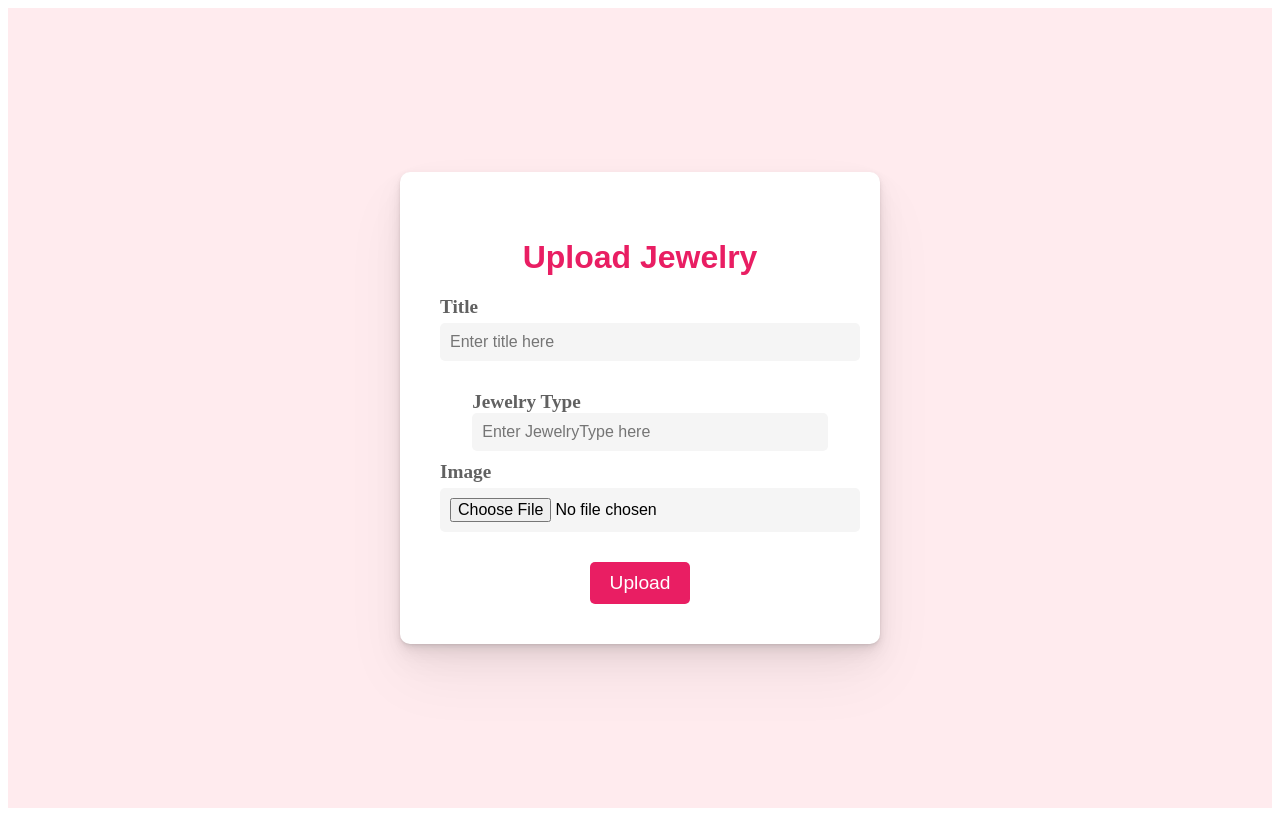
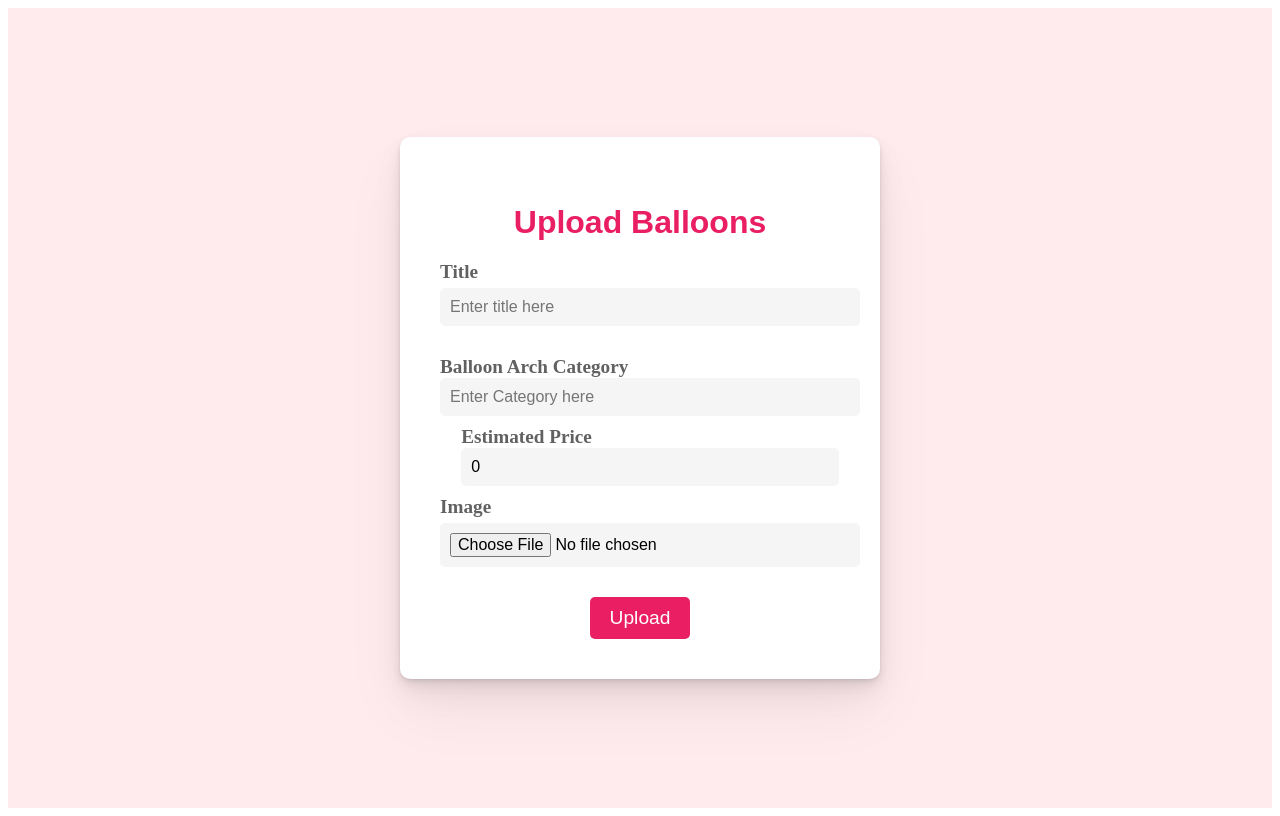
Before and after one commit to TeoOrt/AQOStore, a React (Create React App) app: page /AdminAdd in a window 1280 px wide. Built offline with nearby package versions, Linux system fonts and the light colour scheme; a web font is replaced by a local one.

Commit message:
Succesfully added pictures to s3 and db

```diff
--- a/package.json
+++ b/package.json
@@ -1,7 +1,7 @@
 {
   "name": "aqo",
   "version": "0.1.0",
-  "proxy": "http://127.0.0.1:3030",
+  "proxy": "http://localhost:5000",
   "private": true,
   "dependencies": {
     "@fontsource/corben": "^4.5.10",
@@ -14,6 +14,7 @@
     "package.json": "^2.0.1",
     "react": "^18.2.0",
     "react-calendar": "^4.2.1",
+    "react-confetti": "^6.1.0",
     "react-dom": "^18.2.0",
     "react-router-dom": "^6.11.1",
     "react-scripts": "^5.0.1",
--- a/public/index.html
+++ b/public/index.html
@@ -2,7 +2,7 @@
 <html lang="en">
   <head>
     <meta charset="utf-8" />
-    <link rel="icon" href="%PUBLIC_URL%/favicon.ico" />
+    <link rel="icon" href="%PUBLIC_URL%/favicon.svg" />
     <meta name="viewport" content="width=device-width, initial-scale=1" />
     <meta name="theme-color" content="#000000" />
     <meta />
@@ -15,7 +15,7 @@
       as="document"
     />
 
-    <title>React App</title>
+    <title>AQO Gallery</title>
   </head>
   <body>
     <noscript>You need to enable JavaScript to run this app.</noscript>
--- a/src/App.js
+++ b/src/App.js
@@ -1,6 +1,3 @@
-import userEvent from "@testing-library/user-event";
-import React, { useState } from "react";
-import { useEffect } from "react";
 import "./App.css";
 import UserLogin from "./UserLogin/Login";
 import { Route } from "react-router-dom";
@@ -10,7 +7,6 @@ import SignUpUser from "./UserLogin/UserSignUp/SignUp";
 import NavBarTest from "./SampleObjs/SampleJewlery";
 import MyForm from "./admin/newitems";
 import About from "./AboutPage/about";
-import Logged_Home from "./LoggedHome";
 const App = () => {
   return (
     <div className="App">
@@ -21,7 +17,7 @@ const App = () => {
         <Route path="/Login/SignUp" element={<SignUpUser />} />
         <Route path="/AdminAdd" element={<MyForm />} />
         <Route path="About" element={<About />} />
-        <Route path="/LoggedHome" element={<Logged_Home />} />
+        {/* <Route path="/LoggedHome" element={<Logged_Home />} /> */}
       </Routes>
     </div>
   );
--- a/src/admin/newitems.jsx
+++ b/src/admin/newitems.jsx
@@ -1,12 +1,16 @@
 import React, { useState } from "react";
 import { CSSTransition } from "react-transition-group";
 import "./MyForm.css";
-
+import axios from "axios";
+import ReactConfetti from "react-confetti";
 function MyForm() {
   const [title, setTitle] = useState("");
   const [image, setImage] = useState(null);
   const [showForm, setShowForm] = useState(false);
-  const [jewelryType, setJewelryType] = useState("");
+  const [category, setCategory] = useState("");
+  const [price, setPrice] = useState(0.0);
+
+  const [showSuccess, setShowSuccess] = useState(false);
 
   const handleSubmit = (e) => {
     e.preventDefault();
@@ -16,23 +20,25 @@ function MyForm() {
 
     // Add form data to the FormData object
     formData.append("image", image);
-    const data = {
-      title,
-      jewelryType,
-    };
-    formData.append("data", JSON.stringify(data));
+
+    formData.append("title", title);
+    formData.append("price", price.toPrecision);
+    formData.append("category", category);
+
     // Send a POST request to the server with the form data
-    fetch("http://127.0.0.1:3030/api/data", {
-      method: "POST",
-      body: formData,
-    })
-      .then((response) => response.json())
-      .then((data) => {
-        console.log(data);
-        // Update the UI with the newly uploaded image
+    axios
+      .post("http://localhost:5000/upload", formData, {
+        headers: {
+          "Content-Type": "multipart/form-data",
+        },
+      })
+      .then((res) => {
+        console.log(res.data);
+        setShowSuccess(true);
       })
       .catch((error) => {
-        console.error(error);
+        setShowSuccess(false);
+        console.error(e);
       });
   };
 
@@ -53,7 +59,7 @@ function MyForm() {
           className="my-form"
           onMount={handleFormMount}
         >
-          <h2 className="form-title">Upload Jewelry</h2>
+          <h2 className="form-title">Upload Balloons</h2>
 
           <div className="form-group">
             <label htmlFor="title" className="form-label">
@@ -72,14 +78,29 @@ function MyForm() {
           </div>
           <div>
             <label htmlFor="title" className="form-label">
-              Jewelry Type
+              Balloon Arch Category
             </label>
             <input
               type="text"
               name="jewleryType"
-              value={jewelryType}
-              onChange={(e) => setJewelryType(e.target.value)}
-              placeholder="Enter JewelryType here"
+              value={category}
+              onChange={(e) => setCategory(e.target.value)}
+              placeholder="Enter Category here"
+              className="form-input"
+              required
+            />
+          </div>
+
+          <div>
+            <label htmlFor="title" className="form-label">
+              Estimated Price
+            </label>
+            <input
+              type="text"
+              name="price"
+              value={price}
+              onChange={(e) => setPrice(e.target.value)}
+              placeholder="Enter Price here"
               className="form-input"
               required
             />
@@ -103,10 +124,16 @@ function MyForm() {
           <button type="submit" className="form-submit-btn">
             Upload
           </button>
+
+          {showSuccess && (
+            <div>
+              <p>Form submitted successfully!</p>
+              <ReactConfetti />
+            </div>
+          )}
         </form>
       </CSSTransition>
     </div>
   );
 }
-
 export default MyForm;
```
Also changed, not shown: public/AQOLOGO.svg (added).
